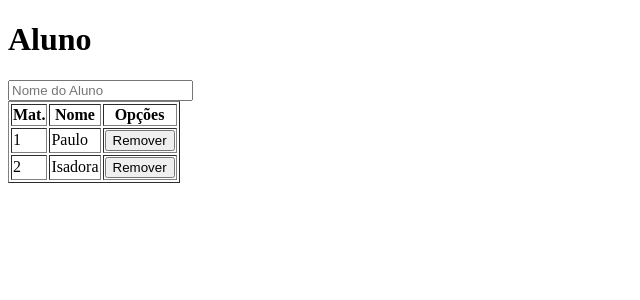
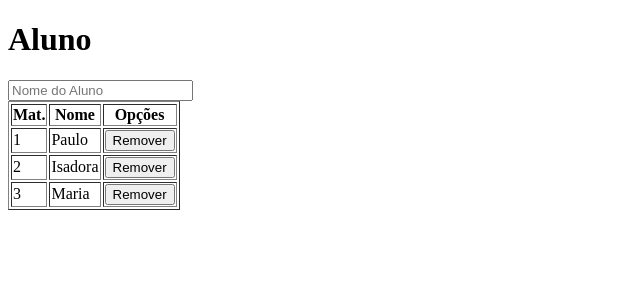
Before and after one commit to PauloAlves8039/dotnet-core-vue-project-school, a Vue app in the folder project-school/: page / in a window 1280 px wide. Shown: the top 300 px of the page, without its empty margins (0-640 px from the left). Built offline with nearby package versions, Linux system fonts and the light colour scheme.

Commit message:
Criando adição de Aluno na tabela de alunos

```diff
--- a/project-school/src/components/Alunos.vue
+++ b/project-school/src/components/Alunos.vue
@@ -1,8 +1,12 @@
 <template>
   <div>
-    <h1>{{titulo}}</h1>
-    <input type="text" placeholder="Nome do Aluno" v-model="nome"
-    v-on:keyup.enter="addAluno()">
+    <h1>{{ titulo }}</h1>
+    <input
+      type="text"
+      placeholder="Nome do Aluno"
+      v-model="nome"
+      v-on:keyup.enter="addAluno()"
+    />
     <table border="1px">
       <thead>
         <th>Mat.</th>
@@ -10,16 +14,10 @@
         <th>Opções</th>
       </thead>
       <tbody>
-        <tr>
-          <td>1</td>
-          <td>Paulo</td>
-          <td>
-            <button class="btn" @click="remover()">Remover</button>
-          </td>
-        </tr>
-        <tr>
-          <td>2</td>
-          <td>Isadora</td>
+        <tr v-for="(aluno, index) in alunos" :key="index">
+          <td>{{ index + 1 }}</td>
+          <!-- <td>{{ aluno.id }}</td> -->
+          <td>{{ aluno.nome }}</td>
           <td>
             <button class="btn" @click="remover()">Remover</button>
           </td>
@@ -33,23 +31,26 @@
 export default {
   data() {
     return {
-      titulo: 'Aluno',
-      nome: '',
-      alunos: []
-    }
+      titulo: "Aluno",
+      nome: "",
+      alunos: [
+        { id: 1, nome: "Paulo" },
+        { id: 2, nome: "Isadora" },
+        { id: 3, nome: "Maria" },
+      ],
+    };
   },
-  props: {
-},
-methods: {
-  addAluno() {
-    this.alunos.push(this.nome);
-    this.alunos.forEach(aluno => {
-      // eslint-disable-next-line no-console
-      console.log(aluno);
-    });
-  }
-},
-}
+  props: {},
+  methods: {
+    addAluno() {
+      let _aluno = {
+        nome: this.nome,
+      };
+      this.alunos.push(_aluno);
+      this.nome = "";
+    },
+  },
+};
 </script>
 
 <style scoped>
```
